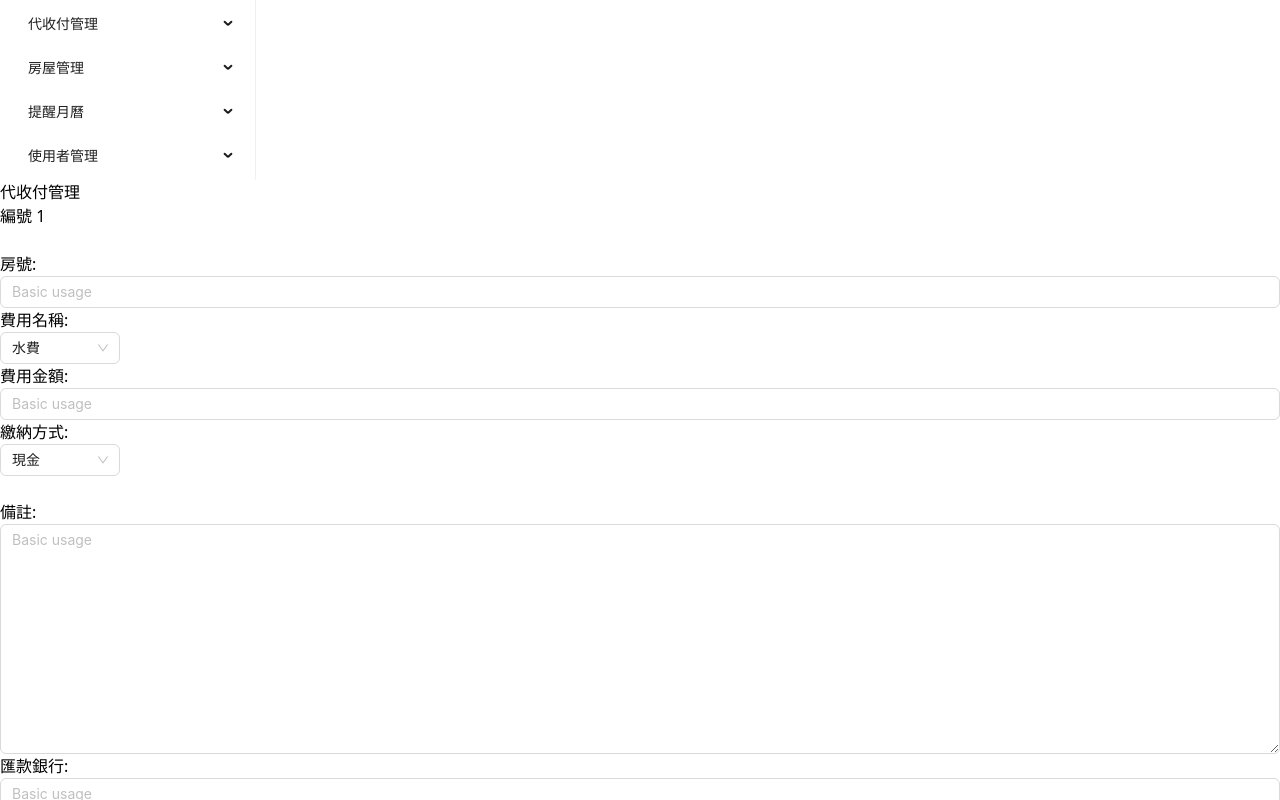
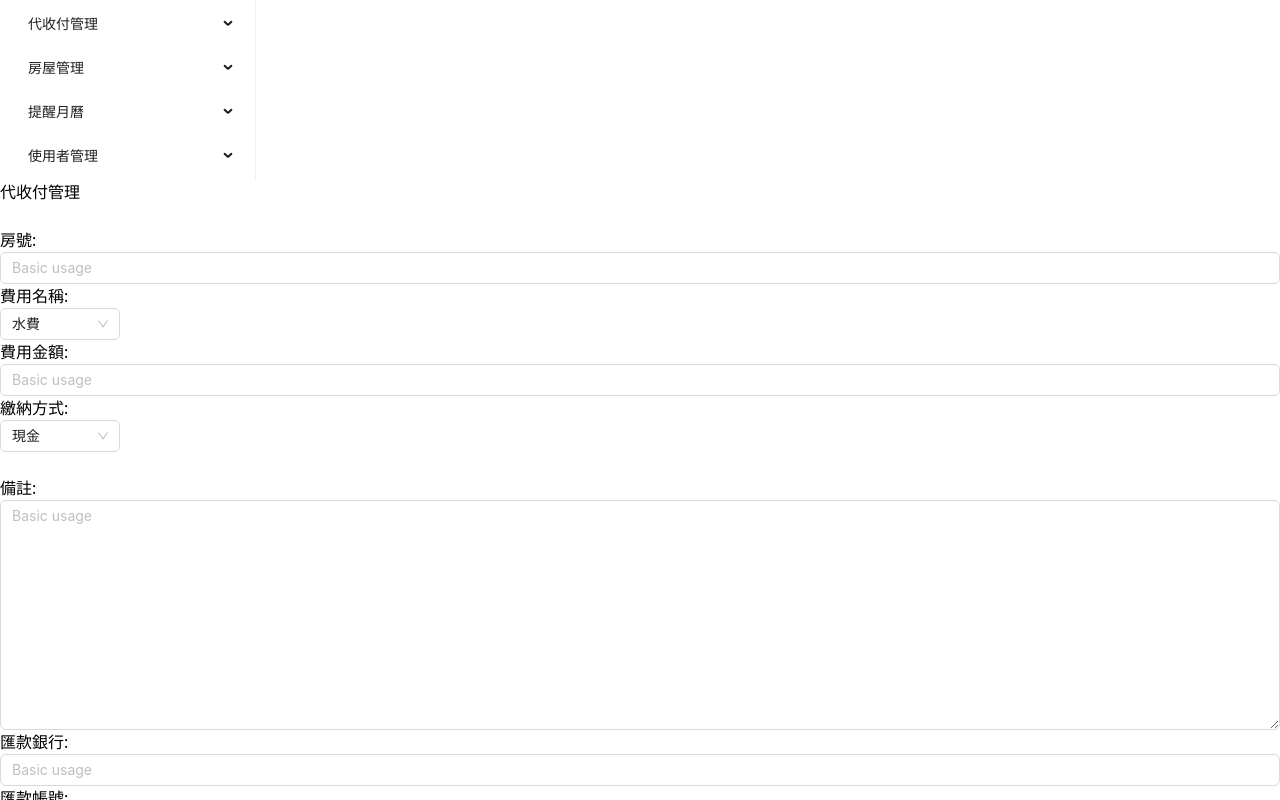
Before and after one commit to super-big-spuds/Real_estate_agent, a React (Vite) app: page /Collection/Add in a window 1280 px wide. Shown: the top 800 px of the page. Built offline with nearby package versions, Linux system fonts and the light colour scheme.

Commit message:
fix : id

```diff
--- a/src/components/Col_mange.tsx
+++ b/src/components/Col_mange.tsx
@@ -22,7 +22,6 @@ export default function Col_mange(props) {
             <div className='flex flex-col w-full pt-12 pl-12 pr-16 h-1/5'>
                 <div className='inline-flex flex-col ml-5'>
                     <p className='text-2xl whitespace-normal'>代收付管理</p>
-                    <p>編號 <span>1</span> </p>
                 </div>
                 <div className='flex flex-col flex-wrap w-full h-full gap-10 p-10 overflow-visible '>
                     <div className='inline-flex items-center whitespace-nowrap w-96'>
```
